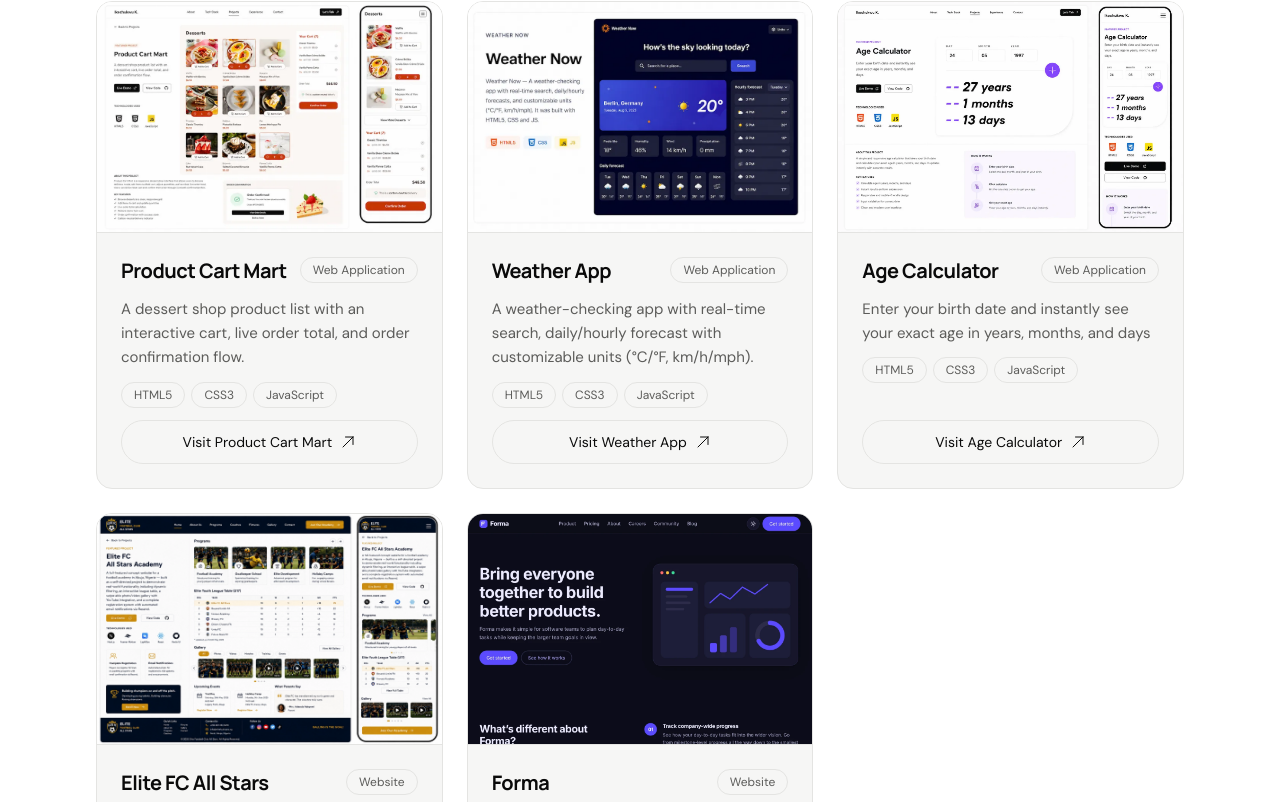
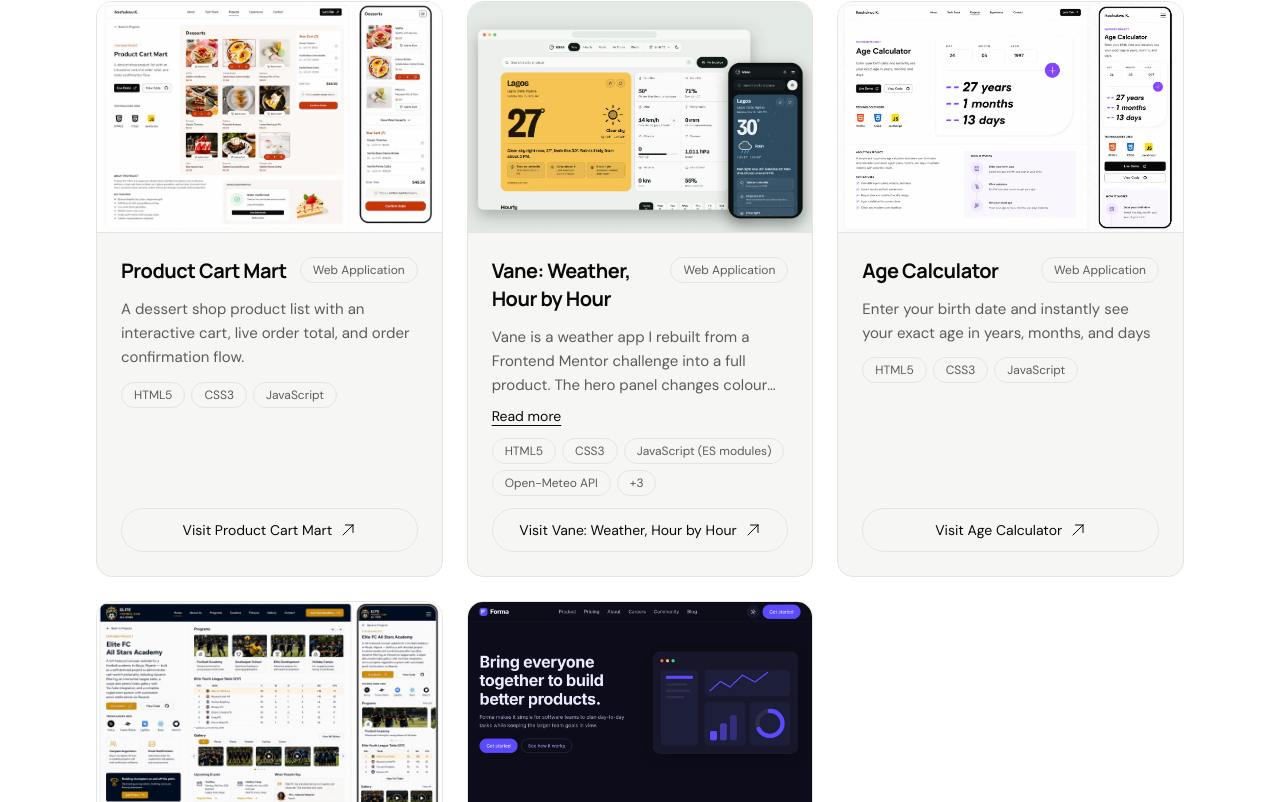
Before and after one commit to Aikaykalu17/portfolio, a React (Vite) app: page /projects in a window 1280 px wide. Shown: the part 955-1757 px from the top of the page. Built offline with nearby package versions, Linux system fonts and the light colour scheme.

Commit message:
Initial commit

```diff
--- a/src/data/projects.js
+++ b/src/data/projects.js
@@ -1,7 +1,7 @@
 import famiglia from "../assets/famiglia.webp";
 import fastReactPizza from "../assets/fastReactPizza.webp";
 import productCart from "../assets/productCart.webp";
-import weatherMockup from "../assets/weatherMockup.webp";
+import vane from "../assets/vane.webp";
 import ageCalculator from "../assets/ageCalculator.webp";
 import eliteMockup from "../assets/eliteMockup.webp";
 import forma from "../assets/forma.webp";
@@ -66,13 +66,21 @@ export const projects = [
 
   {
     id: 5,
-    title: "Weather App",
+    title: "Vane: Weather, Hour by Hour",
     category: "Web Application",
-    image: weatherMockup,
-    link: "https://app-weather-now.netlify.app/",
+    image: vane,
+    link: "https://vane-ochre.vercel.app/",
     description:
-      "A weather-checking app with real-time search, daily/hourly forecast with customizable units (°C/°F, km/h/mph).",
-    tech: ["HTML5", "CSS3", "JavaScript"],
+      "Vane is a weather app I rebuilt from a Frontend Mentor challenge into a full product. The hero panel changes colour and animation with the conditions, from amber sun to rainy slate to a starry night. Underneath it you get an interactive hourly chart with a “best window outside” highlight, a 7-day forecast, air quality, a sun and moon card, and saved places with live temperatures. It has light, dark and auto themes, a centred floating nav pill with an animated mobile menu, search with autocomplete, and “use my location”. It is fully responsive, keyboard and screen-reader friendly, respects reduced motion, and loads instantly from cache on repeat visits. It’s built with vanilla JavaScript ES modules, hand-drawn SVG charts and icons, and the Open-Meteo API, with no frameworks, build step or API keys.",
+    tech: [
+      "HTML5",
+      "CSS3",
+      "JavaScript (ES modules)",
+      "Open-Meteo API",
+      "SVG",
+      "Accessibility",
+      "Responsive design",
+    ],
   },
   {
     id: 6,
```
Also changed, not shown: src/assets/vane.webp (added).
